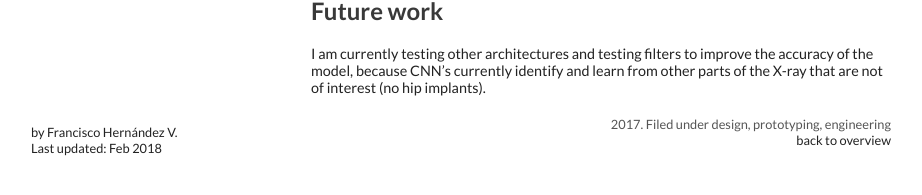
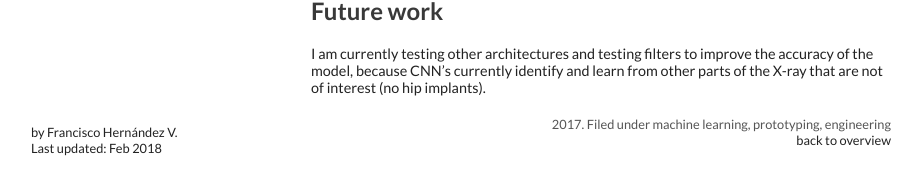
Before and after one commit to fthernan/fthernan.github.io, a Jekyll site: the page built from _portfolio/hip_implant_classifier.md, in a window 1280 px wide and 900 px high, scrolled down 1883 px. Shown: the part 694-889 px from the top of the window, without its empty margins (179-1101 px from the left). Built offline with Jekyll 4.4.1, drawn with Linux system fonts in a browser that asks for light colours; nearby versions of some CDN libraries.

Commit message:
hip_implant classifier

```diff
--- a/_portfolio/hip_implant_classifier.md
+++ b/_portfolio/hip_implant_classifier.md
@@ -4,7 +4,7 @@ category: Projects
 order: 0
 year: 2017
 thumbsize: 2
-tags: [design, prototyping, engineering]
+tags: [machine learning, prototyping, engineering]
 ---
 # #Hip implant classifier
 
```
